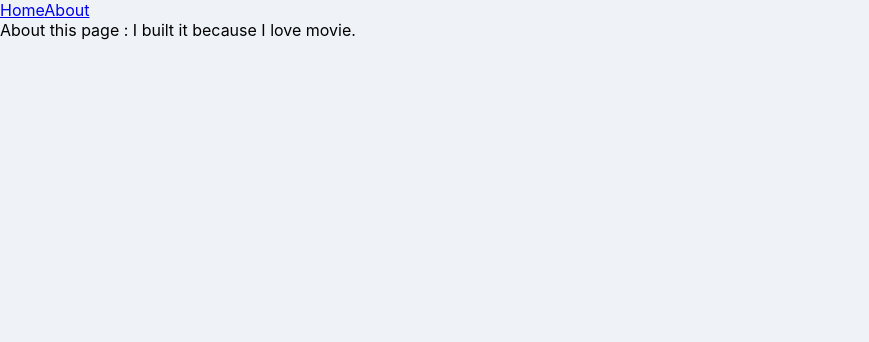
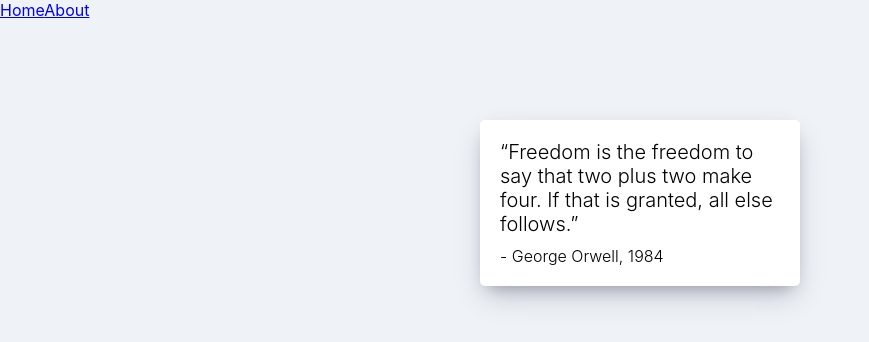
Before and after one commit to mireu-san/movie-app, a React (Create React App) app: page /#/about in a window 1280 px wide. Shown: the top 342 px of the page, without its empty margins (0-869 px from the left). Built offline with nearby package versions, Linux system fonts and the light colour scheme.

Commit message:
trobleshooting 1 - endless loading, no network transmission

```diff
--- a/src/routes/About.css
+++ b/src/routes/About.css
@@ -0,0 +1,20 @@
+.about__container {
+  box-shadow: 0 13px 27px -5px rgba(50, 50, 93, 0.25),
+    0 8px 16px -8px rgba(0, 0, 0, 0.3), 0 -6px 16px -6px rgba(0, 0, 0, 0.025);
+  padding: 20px;
+  border-radius: 5px;
+  background-color: white;
+  margin: 0 auto;
+  margin-top: 100px;
+  max-width: 25%;
+  font-weight: 300;
+}
+
+.about__container span:first-child {
+  font-size: 20px;
+}
+
+.about__container span:last-child {
+  display: block;
+  margin-top: 10px;
+}
--- a/src/routes/About.js
+++ b/src/routes/About.js
@@ -1,8 +1,15 @@
 import React from "react";
-
+import "./About.css";
 
 function About(){
-  return <span>About this page : I built it because I love movie.</span>
+  return (
+    <div className="about__container">
+      <span>
+        “Freedom is the freedom to say that two plus two make four. If that is granted, all else follows.”
+      </span>
+      <span>- George Orwell, 1984</span>
+    </div>
+  );
 }
 
 export default About;
```
